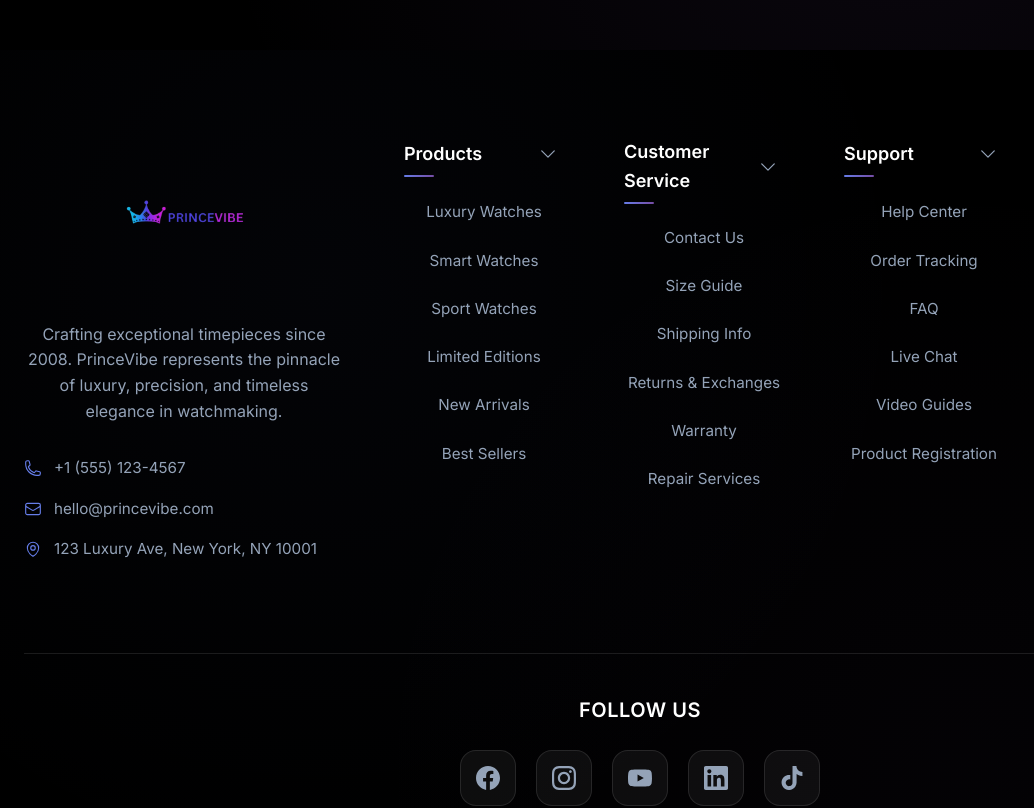
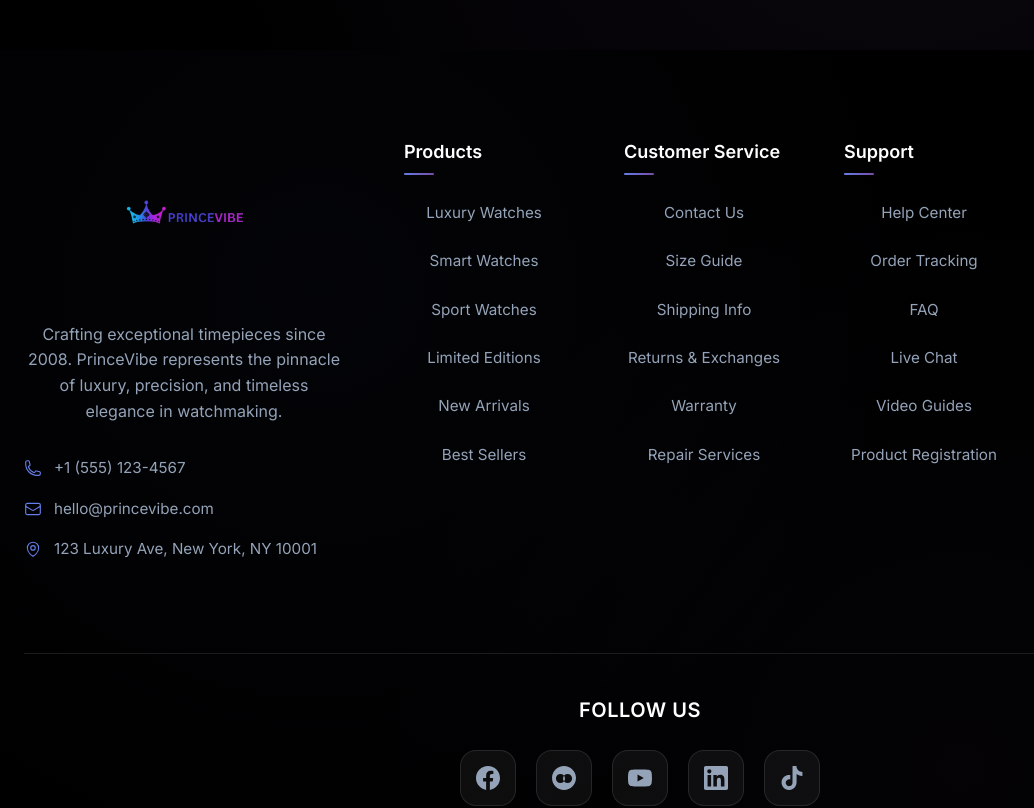
Before and after one commit to mohammedali314/princevibe-eccomerce, a React (Vite) app: page / in a window 1280 px wide. Shown: the part 7080-7888 px from the top of the page, without its empty margins (0-1034 px from the left). Built offline with nearby package versions, Linux system fonts and the light colour scheme.

Commit message:
Fix footer dropdown arrows: hide on PC, show only on mobile with proper functionality

```diff
--- a/src/components/Footer/Footer.scss
+++ b/src/components/Footer/Footer.scss
@@ -111,11 +111,12 @@
           padding: 8px 0;
           transition: all 0.3s ease;
           border-radius: 8px;
-          margin-bottom: 16px;
+          margin-bottom: 20px;
 
           &:hover {
             background: rgba(255, 255, 255, 0.05);
-            padding: 8px 12px;
+            padding: 8px 16px;
+            margin: 0 -8px;
           }
 
           .section-title {
@@ -125,6 +126,7 @@
             margin: 0;
             position: relative;
             text-align: left;
+            white-space: nowrap;
 
             &::after {
               content: '';
@@ -139,29 +141,7 @@
           }
 
           .dropdown-icon {
-            display: flex;
-            align-items: center;
-            justify-content: center;
-            width: 32px;
-            height: 32px;
-            transition: transform 0.3s ease;
-            flex-shrink: 0;
-            margin-left: 8px;
-            position: relative;
-            z-index: 10;
-
-            svg {
-              width: 20px;
-              height: 20px;
-              color: #94a3b8;
-              transition: color 0.3s ease;
-              display: block;
-              position: relative;
-            }
-
-            &:hover svg {
-              color: #fff;
-            }
+            display: none;
           }
         }
 
@@ -882,6 +862,10 @@
             }
           }
 
+          &[aria-expanded="true"] .section-header .dropdown-icon svg {
+            transform: rotate(180deg);
+          }
+
           .section-content {
             max-height: 0;
             overflow: hidden;
--- a/src/components/Footer/SocialIcons.jsx
+++ b/src/components/Footer/SocialIcons.jsx
@@ -13,7 +13,7 @@ export const TwitterIcon = ({ className = "w-6 h-6" }) => (
 
 export const InstagramIcon = ({ className = "w-6 h-6" }) => (
   <svg className={className} fill="currentColor" viewBox="0 0 24 24">
-    <path d="M12 2.163c3.204 0 3.584.012 4.85.07 3.252.148 4.771 1.691 4.919 4.919.058 1.265.069 1.645.069 4.849 0 3.205-.012 3.584-.069 4.849-.149 3.225-1.664 4.771-4.919 4.919-1.266.058-1.644.07-4.85.07-3.204 0-3.584-.012-4.849-.07-3.26-.149-4.771-1.699-4.919-4.92-.058-1.265-.07-1.644-.07-4.849 0-3.204.013-3.583.07-4.849.149-3.227 1.664-4.771 4.919-4.919 1.266-.057 1.645-.069 4.849-.069zm0-2.163c-3.259 0-3.667.014-4.947.072-4.358.2-6.78 2.618-6.98 6.98-.059 1.281-.073 1.689-.073 4.948 0 3.259.014 3.668.072 4.948.2 4.358 2.618 6.78 6.98 6.98 1.281.058 1.689.072 4.948.072 3.259 0 3.668-.014 4.948-.072 4.354-.2 6.782-2.618 6.979-6.98.059-1.28.073-1.689.073-4.948 0-3.259-.014-3.667-.072-4.947-.196-4.354-2.617-6.78-6.979-6.98-1.281-.059-1.69-.073-4.949-.073zm0 5.838c-3.403 0-6.162 2.759-6.162 6.162s2.759 6.163 6.162 6.163 6.162-2.759 6.162-6.163c0-3.403-2.759-6.162-6.162-6.162zm0 10.162c-2.209 0-4-1.79-4-4 0-2.209 1.791-4 4-4s4 1.791 4 4c0 2.21-1.791 4-4 4zm6.406-11.845c-.796 0-1.441.645-1.441 1.44s.645 1.44 1.441 1.44c.795 0 1.439-.645 1.439-1.44s-.644-1.44-1.439-1.44z"/>
+    <path d="M12.017 0C5.396 0 .029 5.367.029 11.987c0 6.621 5.367 11.988 11.988 11.988s11.987-5.367 11.987-11.988C24.004 5.367 18.637.001 12.017.001zM8.449 16.988c-2.508 0-4.541-2.033-4.541-4.54s2.033-4.541 4.541-4.541c2.508 0 4.54 2.034 4.54 4.541s-2.032 4.54-4.54 4.54zm7.119 0c-2.508 0-4.54-2.033-4.54-4.54s2.032-4.541 4.54-4.541c2.508 0 4.541 2.034 4.541 4.541s-2.033 4.54-4.541 4.54z"/>
   </svg>
 );
 
```
